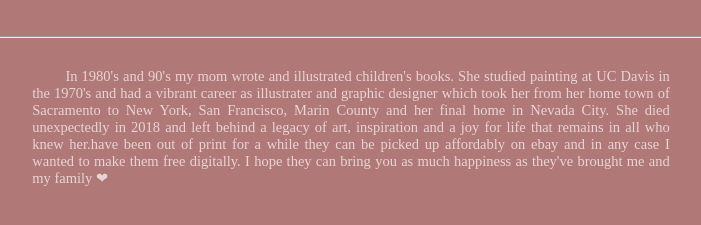
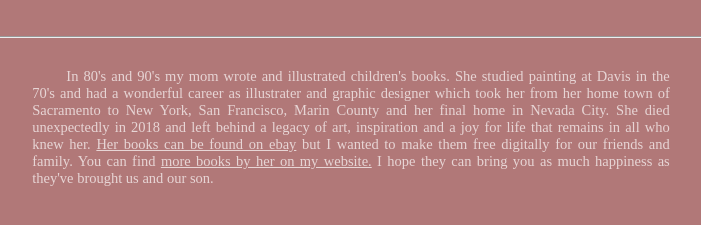
Before and after one commit to tombetthauser/marcella, a plain HTML site: page index.html in a window 1280 px wide. Shown: the part 211-436 px from the top of the page, without its empty margins (289-990 px from the left). Drawn offline with Linux system fonts and the light colour scheme.

Commit message:
Update style and text

```diff
--- a/index.html
+++ b/index.html
@@ -84,13 +84,17 @@
     .small-title-span {
         font-size: 45px;
     }
+
+    a {
+        color: rgb(231, 213, 213);
+    }
 </style>
 <body>
     <h1>Marcella <span class="small-title-span">and the</span> Moon</h1>
     <h3>by Laura Jane Coats 1986</h3>
     <hr>
     <p>
-        &emsp;&emsp; In 1980's and 90's my mom wrote and illustrated children's books. She studied painting at UC Davis in the 1970's and had a vibrant career as illustrater and graphic designer which took her from her home town of Sacramento to New York, San Francisco, Marin County and her final home in Nevada City. She died unexpectedly in 2018 and left behind a legacy of art, inspiration and a joy for life that remains in all who knew her.have been out of print for a while they can be picked up affordably on ebay and in any case I wanted to make them free digitally. I hope they can bring you as much happiness as they've brought me and my family ❤
+        &emsp;&emsp; In 80's and 90's my mom wrote and illustrated children's books. She studied painting at Davis in the 70's and had a wonderful career as illustrater and graphic designer which took her from her home town of Sacramento to New York, San Francisco, Marin County and her final home in Nevada City. She died unexpectedly in 2018 and left behind a legacy of art, inspiration and a joy for life that remains in all who knew her. <a class="link" href="https://www.ebay.com/sch/i.html?_from=R40&_trksid=p2334524.m570.l1313&_nkw=Laura+Jane+Coats+books&_sacat=0&_odkw=Laura+Jane+Coats+book&_osacat=0">Her books can be found on ebay</a> but I wanted to make them free digitally for our friends and family. You can find <a href="https://www.tombetthauser.com/">more books by her on my website.</a> I hope they can bring you as much happiness as they've brought us and our son.
     </p>
     <a class="full-screen-button" href="./full.html">begin story</a>
     <div>
```
